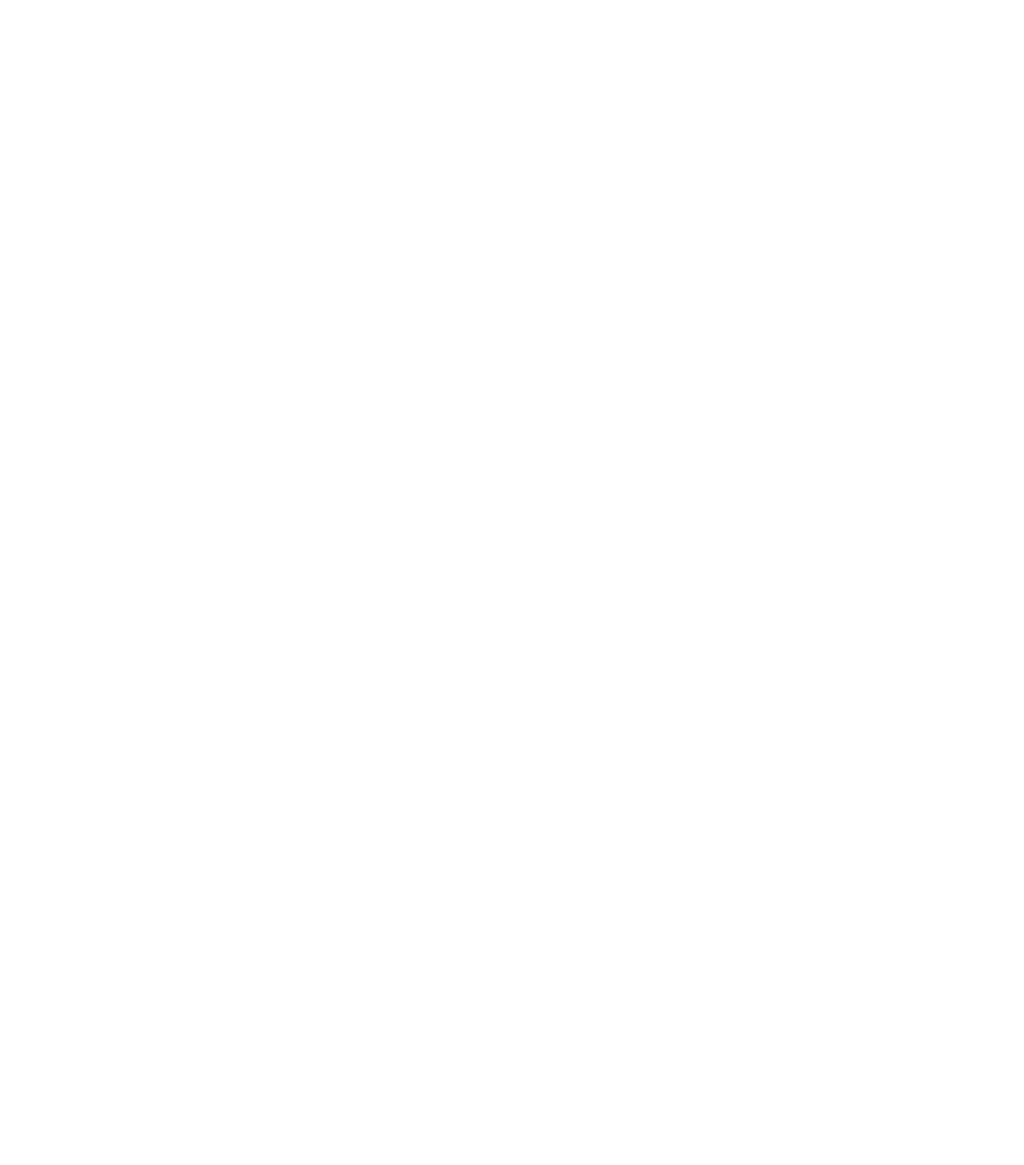
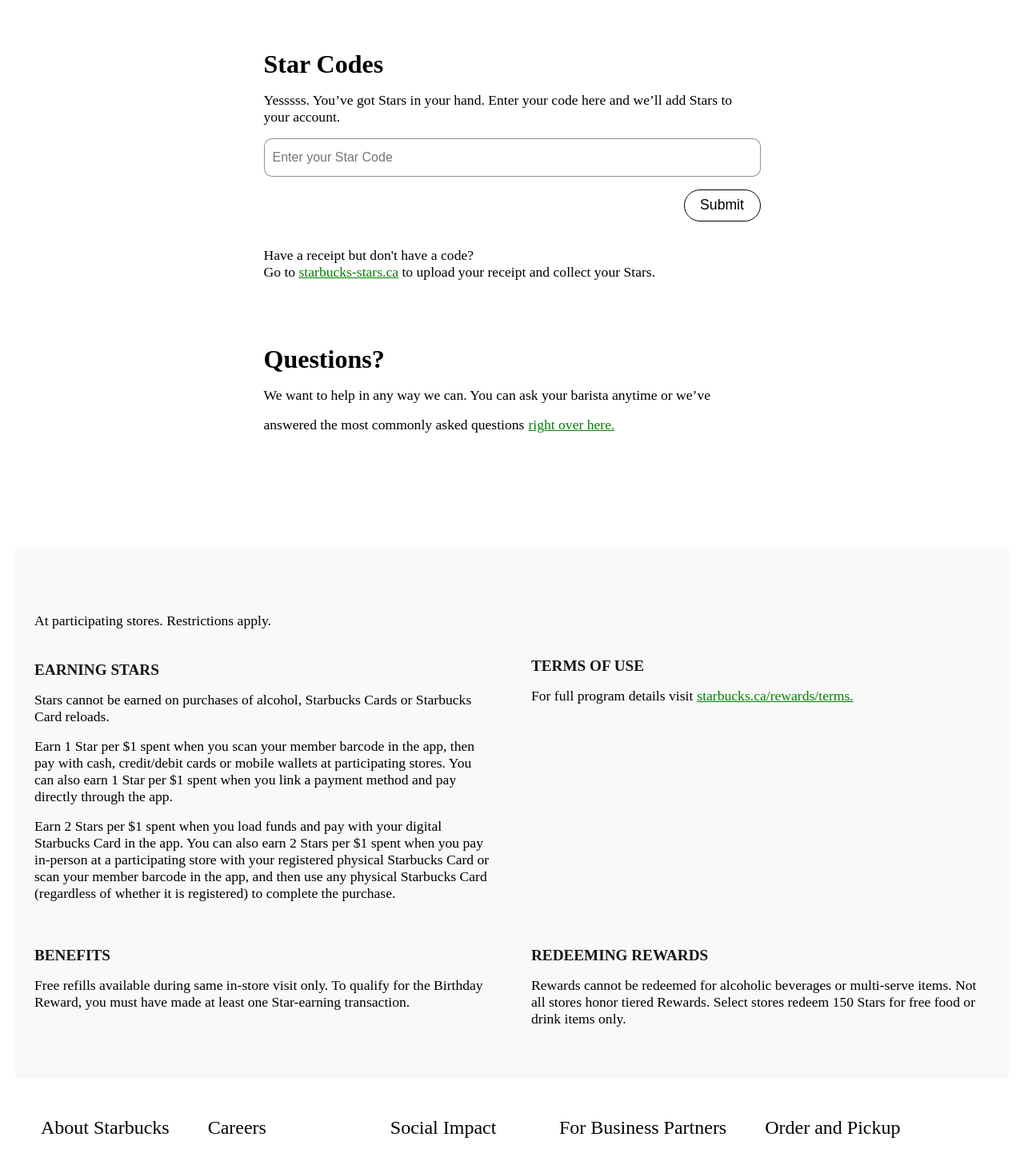
Before and after one commit to ctadev/CongStarbucks, a React (Create React App) app: page /rewards in a window 1280 px wide. Shown: the part 3190-4647 px from the top of the page at 80% size. Before the commit the page ends 3188 px from the top, so only its background shows below. Built offline with nearby package versions, Linux system fonts and the light colour scheme.

Commit message:
reward page done

```diff
--- /dev/null
+++ b/src/components/rewardsComponent/Restriction.jsx
@@ -0,0 +1,65 @@
+import React from "react";
+
+function Restriction() {
+  return (
+    <main className="restriction-container">
+      <section className="inner-container">
+        <div className="section1">
+          <div className="item1">
+            <p className="title">
+              At participating stores. Restrictions apply.
+            </p>
+            <h2>EARNING STARS</h2>
+            <p>
+              Stars cannot be earned on purchases of alcohol, Starbucks Cards or
+              Starbucks Card reloads.
+            </p>
+            <p>
+              Earn 1 Star per $1 spent when you scan your member barcode in the
+              app, then pay with cash, credit/debit cards or mobile wallets at
+              participating stores. You can also earn 1 Star per $1 spent when
+              you link a payment method and pay directly through the app.
+            </p>
+            <p>
+              Earn 2 Stars per $1 spent when you load funds and pay with your
+              digital Starbucks Card in the app. You can also earn 2 Stars per
+              $1 spent when you pay in-person at a participating store with your
+              registered physical Starbucks Card or scan your member barcode in
+              the app, and then use any physical Starbucks Card (regardless of
+              whether it is registered) to complete the purchase.
+            </p>
+          </div>
+          <div className="item2">
+            <h2>TERMS OF USE</h2>
+            <p>
+              For full program details visit
+              <span>starbucks.ca/rewards/terms.</span>
+            </p>
+          </div>
+        </div>
+
+        <div className="section2">
+          <div className="item1">
+            <h2>BENEFITS</h2>
+            <p>
+              Free refills available during same in-store visit only.
+              To qualify for the Birthday Reward, you must have made at least
+              one Star-earning transaction.
+            </p>
+          </div>
+
+          <div className="item2">
+            <h2>REDEEMING REWARDS</h2>
+            <p>
+              Rewards cannot be redeemed for alcoholic beverages or multi-serve
+              items. Not all stores honor tiered Rewards. Select stores redeem
+              150 Stars for free food or drink items only.
+            </p>
+          </div>
+        </div>
+      </section>
+    </main>
+  );
+}
+
+export default Restriction;
--- a/src/components/rewardsComponent/StarCode.jsx
+++ b/src/components/rewardsComponent/StarCode.jsx
@@ -1,13 +1,39 @@
-import React from 'react'
+import React from "react";
 
 function StarCode() {
-    return (
-        <main className='starcode-container'>
-            <section className='inner-container'>
-
-            </section>
-        </main>
-    )
+  return (
+    <main className="starcode-container">
+      <section className="inner-container">
+        <h1>Star Codes</h1>
+        <p>
+          Yesssss. You’ve got Stars in your hand. Enter your code here and we’ll
+          add Stars to your account.
+        </p>
+        <input type="text" placeholder="Enter your Star Code" />
+        <div className="submit-btn">
+          <button>Submit</button>
+        </div>
+        <div className="receipt">
+          <p>Have a receipt but don't have a code?</p>
+          <p>
+            Go to <span>starbucks-stars.ca</span> to upload your receipt and
+            collect your Stars.
+          </p>
+        </div>
+              <div className="question">
+                  <h1>Questions?</h1>
+          <p>
+            We want to help in any way we can. You can ask your barista anytime
+            or we’ve
+          </p>
+          <p className="rightover">
+            answered the most commonly asked questions
+            <span>right over here.</span>
+          </p>
+        </div>
+      </section>
+    </main>
+  );
 }
 
-export default StarCode
+export default StarCode;
--- a/src/pages/Rewards.jsx
+++ b/src/pages/Rewards.jsx
@@ -3,9 +3,13 @@
 import Extras from '../components/rewardsComponent/Extras'
 import GettingStarted from '../components/rewardsComponent/GettingStarted'
 import Rating from '../components/rewardsComponent/Rating'
+import Restriction from '../components/rewardsComponent/Restriction'
 import RewardHero from '../components/rewardsComponent/RewardHero'
 import RewardNav from '../components/rewardsComponent/RewardNav'
+import StarCode from '../components/rewardsComponent/StarCode'
 import Title from '../components/rewardsComponent/Title'
+import Footer from '../components/globalComponents/Footer';
+import Socials from '../components/globalComponents/Socials'
 
 function Rewards() {
     return (
@@ -17,6 +21,10 @@
             <Rating />
             <Extras />
             <CashOrCard />
+            <StarCode />
+            <Restriction />
+            <Footer />
+            <Socials />
         </main>
     )
 }
--- a/src/styles/app.scss
+++ b/src/styles/app.scss
@@ -14,12 +14,7 @@
 }
 
 .app{
-  .home-container{
-    overflow-x: hidden;
-  }
-  .rewards-container{
-
-  }
+  overflow-x: hidden;
 }
 
 @import "./nav.scss";
@@ -40,3 +35,5 @@
 @import './extras.scss';
 @import './cashorcard.scss';
 @import './navreward.scss';
+@import './starcode.scss';
+@import './restriction.scss';
--- a/src/styles/cashorcard.scss
+++ b/src/styles/cashorcard.scss
@@ -42,8 +42,6 @@
           }
         }
         .info {
-          h3 {
-          }
           p {
             margin-top: 1rem;
           }
@@ -85,9 +83,6 @@
         }
         .item2 {
           width: 40%;
-          .image{
-
-          }
           .info{
               p{
                   width: 70%;
--- a/src/styles/footer.scss
+++ b/src/styles/footer.scss
@@ -2,7 +2,6 @@
   display: flex;
   justify-content: center;
   align-items: center;
-  width: 100vw;
   margin-top: 2rem;
   .footer {
     width: 90%;
--- a/src/styles/navreward.scss
+++ b/src/styles/navreward.scss
@@ -4,7 +4,6 @@
   justify-content: center;
   align-items: center;
   border-bottom: rgba(0, 0, 0, 0.1) 2px solid;
-  position: relative;
   .nav-container {
     display: flex;
     justify-content: space-between;
--- /dev/null
+++ b/src/styles/restriction.scss
@@ -0,0 +1,88 @@
+.restriction-container {
+  display: flex;
+  justify-content: center;
+  align-items: center;
+  background: #f9f9f9;
+  .inner-container {
+    width: 90%;
+    padding-top: 4rem;
+    padding-bottom: 3rem;
+    .section1 {
+      p {
+        margin: 1rem 0;
+      }
+      h2 {
+        font-size: 0.9rem;
+        font-weight: bolder;
+        color: rgba(0, 0, 0, 0.912);
+        margin-top: 2.5rem;
+      }
+    }
+    .section2 {
+      p {
+        margin: 1rem 0;
+      }
+      h2 {
+        font-size: 0.9rem;
+        font-weight: bolder;
+        color: rgba(0, 0, 0, 0.912);
+        margin-top: 2.5rem;
+      }
+    }
+  }
+}
+
+@media (min-width: 768px) {
+  .restriction-container {
+    .inner-container {
+      .section1 {
+        display: flex;
+        gap: 3rem;
+        p {
+          font-size: 1.1rem;
+        }
+        h2 {
+          font-size: 1.2rem;
+        }
+        .item1 {
+          width: 50%;
+        }
+        .item2 {
+          width: 50%;
+          margin-top: 2rem;
+          p {
+            span {
+              text-decoration: underline;
+              color: green;
+              margin-left: 5px;
+            }
+          }
+        }
+      }
+      .section2 {
+        display: flex;
+        gap: 3rem;
+        p {
+          font-size: 1.1rem;
+        }
+        h2 {
+          font-size: 1.2rem;
+        }
+        .item1 {
+          width: 50%;
+        }
+        .item2 {
+          width: 50%;
+        }
+      }
+    }
+  }
+}
+
+@media (min-width: 1194px) {
+  .restriction-container {
+    .inner-container {
+      width: 1194px;
+    }
+  }
+}
--- a/src/styles/socials.scss
+++ b/src/styles/socials.scss
@@ -1,6 +1,5 @@
 .social-container {
   margin-top: 2rem;
-  width: 100vw;
   display: flex;
   align-items: center;
   justify-content: center;
--- /dev/null
+++ b/src/styles/starcode.scss
@@ -0,0 +1,90 @@
+.starcode-container{
+    display: flex;
+    justify-content: center;
+    align-items: center;
+    .inner-container{
+        display: flex;
+        flex-direction: column;
+        gap: 1rem;
+        padding-top: 4rem;
+        width: 90%;
+        padding-bottom: 8rem;
+        input{
+            height: 3rem;
+            border-radius: 10px;
+            border: 1px solid rgba(0, 0, 0, 0.432);
+            outline: none;
+            padding: 10px;
+            font-size: 1rem;
+        }
+        .submit-btn{
+            display: flex;
+            justify-content: flex-end;
+            button{
+                width: 5rem;
+                border-radius: 25px;
+                height: 2rem;
+                background: none;
+                border: 1px solid black;
+                outline: none;
+                &:hover{
+                    cursor: pointer;
+                    background: whitesmoke;
+                }
+            }
+        }
+        .receipt{
+            margin-top: 1rem;
+            p{
+                span{
+                    text-decoration: underline;
+                    color: green;
+                }
+            }
+        }
+        .question{
+            margin-top: 4rem;
+            p{
+                margin: 1rem 0;
+                span{
+                    text-decoration: underline;
+                    color: green;
+                    margin-left: 5px;
+                }
+            }
+        }
+    }
+}
+
+
+@media (min-width: 768px) {
+    .starcode-container{
+        justify-content: flex-start;
+        .inner-container{
+            width: 50%;
+            margin-left: 10rem;
+            h1{
+                font-size: 2rem;
+            }
+            p{
+                font-size: 1.1rem;
+            }
+            .submit-btn{
+                button{
+                    font-size: 1.1rem;
+                    width: 6rem;
+                    height: 2.5rem;
+                }
+            }
+        }
+    }
+}
+
+@media (min-width:1194px) {
+    .starcode-container{
+        justify-content: center;
+        .inner-container{
+            margin-left: 0;
+        }
+    }
+}
```
